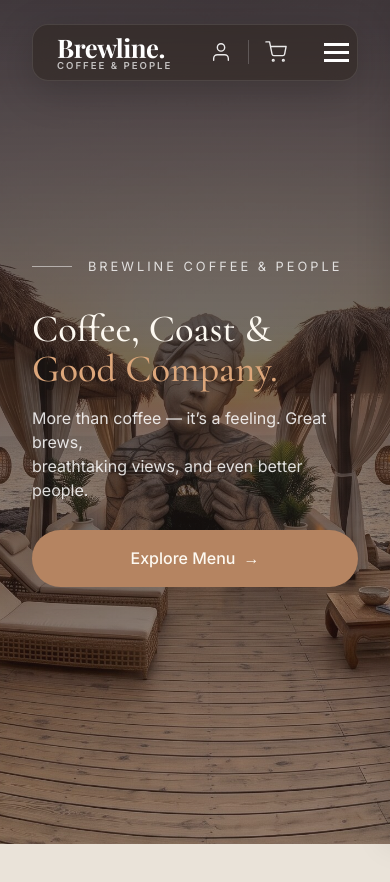
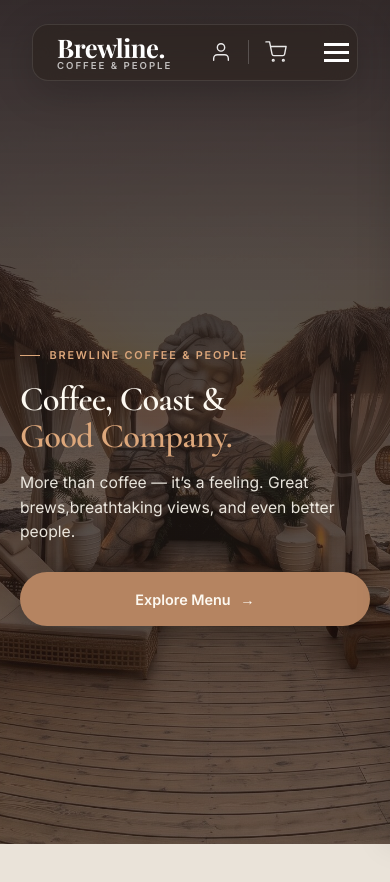
Before and after one commit to ADITYA-397/7th-Heaven-cafe, a Next.js app: page / in a window 390 px wide. Shown: the top 882 px of the page. Built offline with nearby package versions, Linux system fonts and the light colour scheme; no server answers; the database is empty; a web font is replaced by a local one.

Commit message:
feat: make hero section fully responsive across PC and mobile browsers

```diff
--- a/app/hero-redesign.css
+++ b/app/hero-redesign.css
@@ -174,70 +174,78 @@
 
 /* ================= HERO REDESIGN ================= */
 .hero-cinematic {
-  height: 100vh;
-  height: 100dvh;
-  min-height: 700px;
+  position: relative;
+  width: 100%;
+  min-height: 100vh;
+  min-height: 100dvh;
   background-image: url('/assets/hero-bg.jpg');
   background-size: cover;
-  background-position: center 20%;
-  position: relative;
+  background-position: center 25%;
+  background-repeat: no-repeat;
   overflow: hidden;
   display: flex;
   align-items: center;
+  justify-content: center;
 }
 
 .hero-gradient-overlay {
   position: absolute;
-  top: 0; left: 0; right: 0; bottom: 0;
-  background: linear-gradient(90deg, rgba(38, 29, 24, 0.95) 0%, rgba(38, 29, 24, 0.7) 40%, rgba(38, 29, 24, 0.1) 80%, rgba(38, 29, 24, 0) 100%);
+  inset: 0;
+  background: linear-gradient(90deg, rgba(35, 26, 21, 0.95) 0%, rgba(35, 26, 21, 0.78) 42%, rgba(35, 26, 21, 0.3) 78%, rgba(35, 26, 21, 0.1) 100%);
   z-index: 1;
   pointer-events: none;
 }
 
 .hero-container {
-  max-width: 1400px;
+  max-width: 1360px;
   width: 100%;
   margin: 0 auto;
-  padding: 0 4rem;
+  padding: clamp(5.5rem, 10vh, 7.5rem) clamp(1.5rem, 4vw, 4rem) clamp(3rem, 6vh, 4.5rem);
   position: relative;
   z-index: 2;
   display: flex;
   justify-content: space-between;
   align-items: center;
-  padding-top: 4rem; /* offset for navbar */
+  gap: clamp(2rem, 4vw, 5rem);
 }
 
 /* LEFT CONTENT */
 .hero-content-left {
-  max-width: 600px;
+  flex: 1 1 0;
+  max-width: 650px;
+  width: 100%;
 }
 
 .hero-overline-group {
-  display: flex;
+  display: inline-flex;
   align-items: center;
-  gap: 1rem;
-  margin-bottom: 2rem;
+  gap: 0.75rem;
+  margin-bottom: clamp(1rem, 2vh, 1.75rem);
 }
 
 .hero-overline-line {
-  width: 40px;
-  height: 1px;
-  background-color: rgba(255, 255, 255, 0.5);
+  width: clamp(24px, 3vw, 36px);
+  height: 1.5px;
+  background-color: #DDA77B;
+  flex-shrink: 0;
 }
 
 .hero-overline-text {
   font-family: var(--font-body);
-  font-size: 0.8rem;
-  letter-spacing: 3px;
-  color: rgba(255, 255, 255, 0.8);
+  font-size: clamp(0.72rem, 0.9vw, 0.82rem);
+  letter-spacing: clamp(2px, 0.25vw, 3.5px);
+  color: #DDA77B;
+  font-weight: 600;
+  text-transform: uppercase;
 }
 
 .hero-editorial-headline {
   font-family: 'Cormorant Garamond', var(--font-serif);
-  font-size: 5.5rem;
+  font-size: clamp(2.4rem, 5.2vw, 5.2rem);
   line-height: 1.05;
-  font-weight: 500;
-  margin-bottom: 1.5rem;
+  font-weight: 600;
+  margin-bottom: clamp(1rem, 2vh, 1.5rem);
+  letter-spacing: -0.02em;
 }
 
 .text-cream {
@@ -250,52 +258,71 @@
 
 .hero-body-text {
   font-family: var(--font-body);
-  font-size: 1.15rem;
-  line-height: 1.6;
-  color: rgba(255, 255, 255, 0.85);
-  margin-bottom: 2.5rem;
-  max-width: 500px;
+  font-size: clamp(0.95rem, 1.1vw, 1.125rem);
+  line-height: 1.65;
+  color: rgba(253, 249, 241, 0.85);
+  margin-bottom: clamp(1.5rem, 3vh, 2.5rem);
+  max-width: 520px;
+}
+
+.hero-br {
+  display: none;
+}
+
+@media (min-width: 768px) {
+  .hero-br {
+    display: inline;
+  }
 }
 
 .hero-button-group {
   display: flex;
-  gap: 1.5rem;
+  gap: 1.25rem;
   align-items: center;
   position: relative;
-  z-index: 50;
+  z-index: 10;
+  flex-wrap: wrap;
 }
 
 .btn-primary-warm {
   background-color: #B58461;
   color: #FDF9F1;
-  padding: 1rem 2rem;
-  border-radius: 30px;
+  padding: clamp(0.85rem, 1.5vh, 1.05rem) clamp(1.75rem, 2.5vw, 2.35rem);
+  border-radius: 9999px;
   font-family: var(--font-body);
-  font-size: 1rem;
-  font-weight: 500;
-  display: flex;
+  font-size: clamp(0.9rem, 1vw, 1rem);
+  font-weight: 600;
+  display: inline-flex;
   align-items: center;
   justify-content: center;
-  gap: 0.5rem;
-  transition: all 0.3s ease;
+  gap: 0.6rem;
+  transition: all 0.3s cubic-bezier(0.16, 1, 0.3, 1);
   text-decoration: none;
   cursor: pointer;
+  border: none;
+  box-shadow: 0 10px 25px rgba(0, 0, 0, 0.25);
 }
 
 .btn-primary-warm:hover {
   background-color: #9D6F4E;
+  transform: translateY(-2px);
+  box-shadow: 0 14px 30px rgba(0, 0, 0, 0.35);
+}
+
+.btn-primary-warm:active {
+  transform: translateY(0);
 }
 
 .btn-secondary-transparent {
   background-color: transparent;
   color: #FDF9F1;
-  padding: 1rem 2.5rem;
-  border-radius: 30px;
+  padding: clamp(0.85rem, 1.5vh, 1.05rem) clamp(1.75rem, 2.5vw, 2.35rem);
+  border-radius: 9999px;
   border: 1px solid rgba(253, 249, 241, 0.3);
   font-family: var(--font-body);
-  font-size: 1rem;
+  font-size: clamp(0.9rem, 1vw, 1rem);
   font-weight: 500;
-  display: flex;
+  display: inline-flex;
   align-items: center;
   justify-content: center;
   transition: all 0.3s ease;
@@ -304,25 +331,26 @@
 }
 
 .btn-secondary-transparent:hover {
-  background-color: rgba(255, 255, 255, 0.05);
+  background-color: rgba(255, 255, 255, 0.08);
   border-color: rgba(253, 249, 241, 0.6);
 }
 
 /* RIGHT CONTENT: FLOATING CARD */
 .hero-content-right {
-  align-self: flex-start;
-  margin-top: 2rem;
+  flex-shrink: 0;
+  width: clamp(300px, 25vw, 360px);
+  align-self: center;
 }
 
 .floating-glass-card {
-  background: rgba(43, 33, 27, 0.65);
+  background: rgba(43, 33, 27, 0.72);
   backdrop-filter: blur(20px);
   -webkit-backdrop-filter: blur(20px);
-  border: 1px solid rgba(255, 255, 255, 0.1);
+  border: 1px solid rgba(255, 255, 255, 0.12);
   border-radius: 24px;
-  padding: 2rem;
-  width: 340px;
-  box-shadow: 0 20px 50px rgba(0, 0, 0, 0.3);
+  padding: 1.75rem;
+  width: 100%;
+  box-shadow: 0 25px 60px rgba(0, 0, 0, 0.35);
   animation: float 8s ease-in-out infinite;
 }
 
@@ -336,14 +364,14 @@
   display: flex;
   justify-content: space-between;
   align-items: center;
-  margin-bottom: 1.5rem;
+  margin-bottom: 1.25rem;
 }
 
 .card-title {
   font-family: var(--font-serif);
-  font-size: 1.25rem;
+  font-size: 1.15rem;
   color: #fff;
-  font-weight: 500;
+  font-weight: 600;
 }
 
 .card-controls {
@@ -356,16 +384,16 @@
   font-family: var(--font-body);
   font-size: 0.75rem;
   color: rgba(255, 255, 255, 0.6);
-  margin-right: 0.5rem;
+  margin-right: 0.25rem;
 }
 
 .card-arrow {
   background: transparent;
   border: none;
   color: rgba(255, 255, 255, 0.8);
-  font-size: 1rem;
+  font-size: 0.95rem;
   cursor: pointer;
-  padding: 0;
+  padding: 2px 4px;
   transition: color 0.2s;
 }
 
@@ -376,13 +404,13 @@
 .card-body {
   display: flex;
   align-items: center;
-  gap: 1.5rem;
-  margin-bottom: 1.5rem;
+  gap: 1.25rem;
+  margin-bottom: 1.25rem;
 }
 
 .card-image-wrapper {
-  width: 80px;
-  height: 80px;
+  width: 72px;
+  height: 72px;
   border-radius: 50%;
   overflow: hidden;
   background: #000;
@@ -393,28 +421,28 @@
   width: 100%;
   height: 100%;
   object-fit: cover;
-  opacity: 0.9;
+  opacity: 0.95;
 }
 
 .card-text-content h4 {
   font-family: var(--font-serif);
-  font-size: 1.25rem;
+  font-size: 1.15rem;
   color: #fff;
-  font-weight: 500;
+  font-weight: 600;
   margin-bottom: 0.25rem;
 }
 
 .card-text-content p {
   font-family: var(--font-body);
-  font-size: 0.85rem;
-  color: rgba(255, 255, 255, 0.7);
+  font-size: 0.82rem;
+  color: rgba(255, 255, 255, 0.75);
   line-height: 1.4;
 }
 
 .card-divider {
   height: 1px;
   background: rgba(255, 255, 255, 0.1);
-  margin-bottom: 1.5rem;
+  margin-bottom: 1.25rem;
 }
 
 .card-footer {
@@ -422,86 +450,36 @@
   align-items: center;
   gap: 0.5rem;
   font-family: var(--font-body);
-  font-size: 0.85rem;
-  color: rgba(255, 255, 255, 0.7);
+  font-size: 0.8rem;
+  color: rgba(255, 255, 255, 0.75);
 }
 
-/* BOTTOM INDICATORS */
-.hero-bottom-indicators {
-  position: absolute;
-  bottom: 3rem;
-  left: 4rem;
-  right: 4rem;
-  z-index: 2;
-  display: flex;
-  justify-content: space-between;
-  align-items: flex-end;
-}
+/* ================= RESPONSIVE BREAKPOINTS ================= */
 
-.scroll-indicator {
-  display: flex;
-  align-items: center;
-  gap: 1rem;
-}
-
-.scroll-icon {
-  width: 24px;
-  height: 36px;
-  border: 1px solid rgba(255, 255, 255, 0.5);
-  border-radius: 12px;
-  display: flex;
-  justify-content: center;
-  padding-top: 6px;
-}
-
-.scroll-wheel {
-  width: 4px;
-  height: 6px;
-  background: rgba(255, 255, 255, 0.8);
-  border-radius: 2px;
-  animation: scrollWheel 2s infinite;
-}
-
-@keyframes scrollWheel {
-  0% { transform: translateY(0); opacity: 1; }
-  100% { transform: translateY(10px); opacity: 0; }
-}
-
-.scroll-text {
-  font-family: var(--font-body);
-  font-size: 0.65rem;
-  letter-spacing: 2px;
-  color: rgba(255, 255, 255, 0.6);
-  line-height: 1.4;
-}
-
-.brand-signature {
-  font-family: 'Dancing Script', cursive;
-  font-size: 3rem;
-  color: rgba(255, 255, 255, 0.7);
-  line-height: 1.1;
-  text-align: right;
-  transform: rotate(-5deg);
-  text-shadow: 0 4px 10px rgba(0,0,0,0.3);
-}
-
-/* MOBILE RESPONSIVE UPDATES */
+/* Tablet (max-width: 1024px) */
 @media (max-width: 1024px) {
-  .hero-container {
-    padding: 0 2rem;
-    flex-direction: column;
-    justify-content: center;
-    padding-top: 6rem;
+  .hero-cinematic {
+    padding-top: 5rem;
   }
 
-  .hero-bottom-indicators {
-    left: 2rem;
-    right: 2rem;
-    bottom: 1.5rem;
+  .hero-container {
+    padding: 6rem 2rem 3.5rem;
+    flex-direction: column;
+    align-items: flex-start;
+    justify-content: center;
+    gap: 3rem;
+  }
+
+  .hero-content-left {
+    max-width: 100%;
   }
 
   .hero-content-right {
-    display: none; /* Hide floating card on smaller screens to keep it cinematic */
+    display: none; /* Keep hero clean and focused on tablet/mobile */
+  }
+
+  .hero-editorial-headline {
+    font-size: clamp(2.8rem, 7vw, 4.2rem);
   }
 
   .nav-links-centered {
@@ -547,40 +525,69 @@
   }
 }
 
+/* Mobile Devices (max-width: 768px) */
 @media (max-width: 768px) {
+  .hero-cinematic {
+    background-position: center 30%;
+  }
+
+  .hero-gradient-overlay {
+    background: linear-gradient(180deg, rgba(35, 26, 21, 0.88) 0%, rgba(35, 26, 21, 0.72) 50%, rgba(35, 26, 21, 0.5) 100%);
+  }
+
   .hero-container {
-    padding-top: 5.5rem;
-    padding-bottom: 5.5rem;
+    padding: 5.5rem 1.5rem 3rem;
+    gap: 2rem;
+  }
+
+  .hero-overline-group {
+    gap: 0.6rem;
   }
 
   .hero-editorial-headline {
-    font-size: clamp(2.4rem, 9vw, 3.25rem);
+    font-size: clamp(2.3rem, 9.5vw, 3.2rem);
+    line-height: 1.08;
     margin-bottom: 1rem;
   }
 
   .hero-body-text {
-    font-size: 1rem;
-    line-height: 1.5;
+    font-size: 0.98rem;
+    line-height: 1.55;
     margin-bottom: 1.75rem;
-  }
-
-  .hero-gradient-overlay {
-    background: linear-gradient(180deg, rgba(38, 29, 24, 0.8) 0%, rgba(38, 29, 24, 0.6) 50%, rgba(38, 29, 24, 0.2) 100%);
+    color: rgba(253, 249, 241, 0.9);
   }
 
   .hero-button-group {
-    flex-direction: column;
-    align-items: stretch;
+    width: 100%;
   }
 
-  .btn-primary-warm, .btn-secondary-transparent {
-    text-align: center;
-    justify-content: center;
+  .btn-primary-warm {
+    width: 100%;
+    max-width: 280px;
+    padding: 0.95rem 2rem;
+  }
+}
+
+/* Extra Small Phones (max-width: 400px) */
+@media (max-width: 400px) {
+  .hero-container {
+    padding: 5rem 1.25rem 2.5rem;
   }
 
-  .hero-bottom-indicators {
-    bottom: 1rem;
-    left: 1.5rem;
-    right: 1.5rem;
+  .hero-overline-text {
+    font-size: 0.68rem;
+    letter-spacing: 1.8px;
+  }
+
+  .hero-overline-line {
+    width: 20px;
+  }
+
+  .hero-editorial-headline {
+    font-size: 2.15rem;
+  }
+
+  .btn-primary-warm {
+    max-width: 100%;
   }
 }
--- a/components/Hero.js
+++ b/components/Hero.js
@@ -42,7 +42,7 @@ export default function Hero() {
           </h1>
 
           <p className="hero-body-text">
-            More than coffee — it’s a feeling. Great brews,<br />
+            More than coffee — it’s a feeling. Great brews,<span className="hero-br"><br /></span>
             breathtaking views, and even better people.
           </p>
 
```
